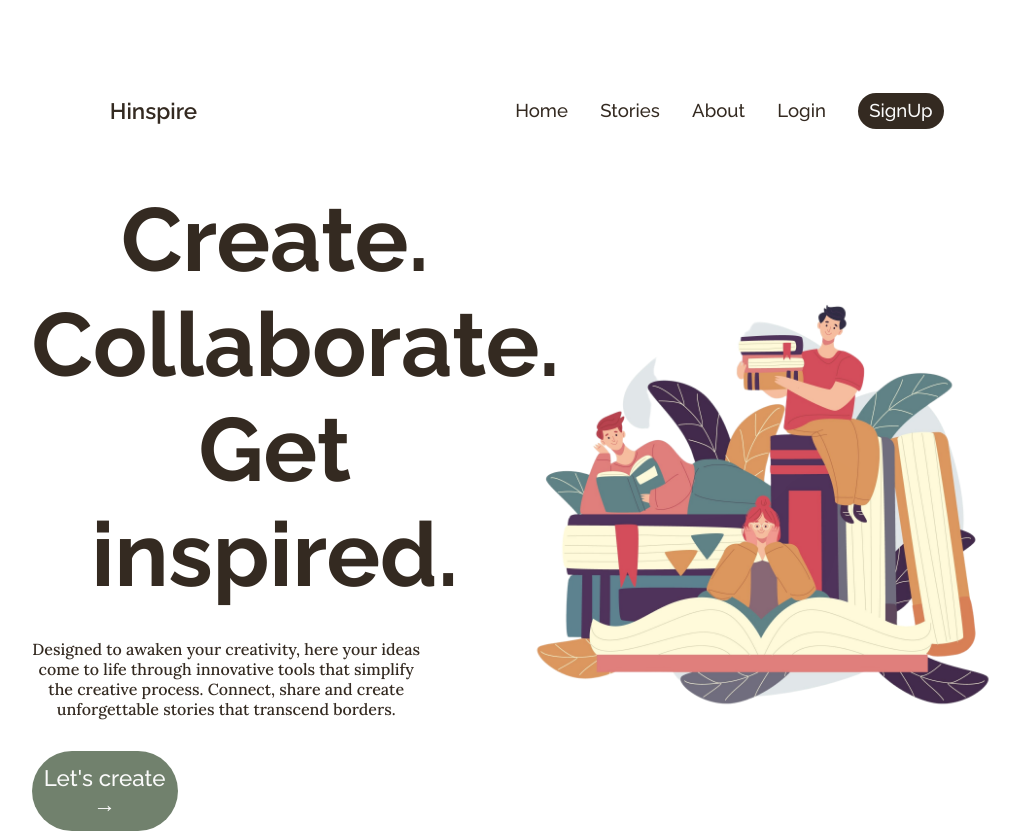
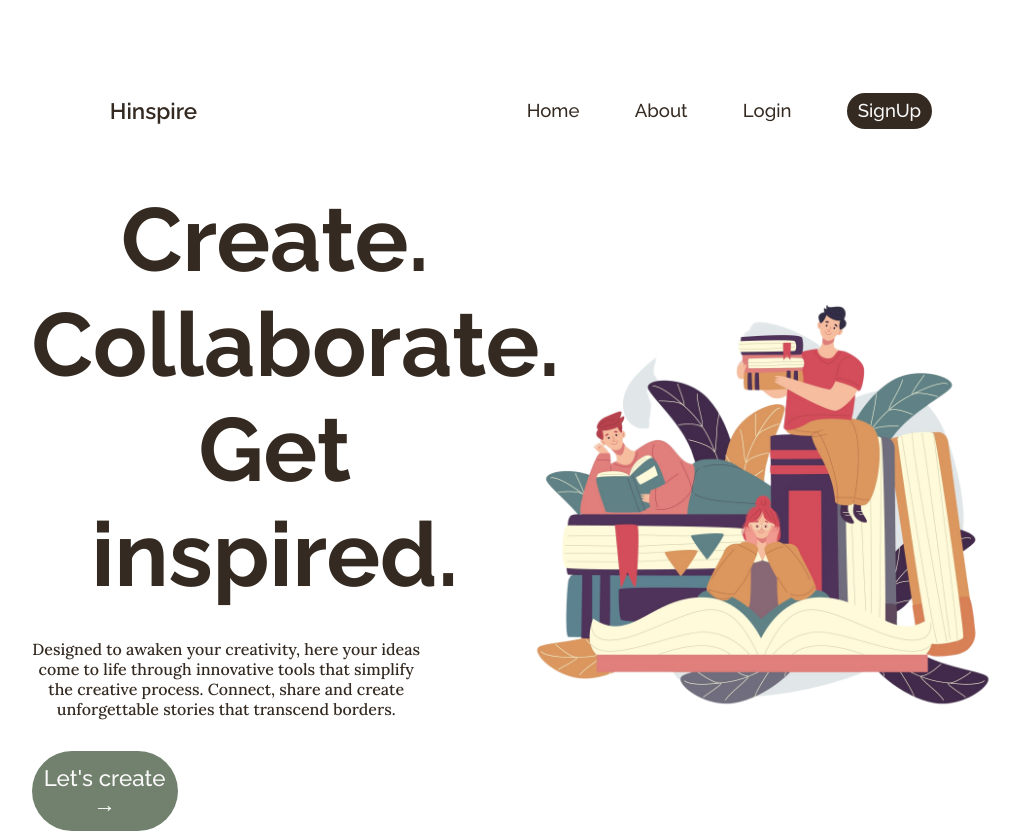
Before and after one commit to Monica-R/Hinspire, a React (Vite) app: page / in a window 1280 px wide. Shown: the top 833 px of the page, without its empty margins (122-1142 px from the left). Built offline with nearby package versions, Linux system fonts and the light colour scheme; no server answers.

Commit message:
feat: comment Stories link in the Navbar component

```diff
--- a/src/components/Navbar/Navbar.jsx
+++ b/src/components/Navbar/Navbar.jsx
@@ -20,7 +20,7 @@ function Navbar() {
       ) : (
         <>
           <Link className=' link' to="/">Home</Link>
-        <Link className='link' to="/stories">Stories</Link>
+        {/* <Link className='link' to="/stories">Stories</Link> */}
           <Link className=' link' to="#">About</Link>
           <Link className=' link login' to="/login">Login</Link>
           <Link className=' link signup' to="/signup">SignUp</Link>
```
